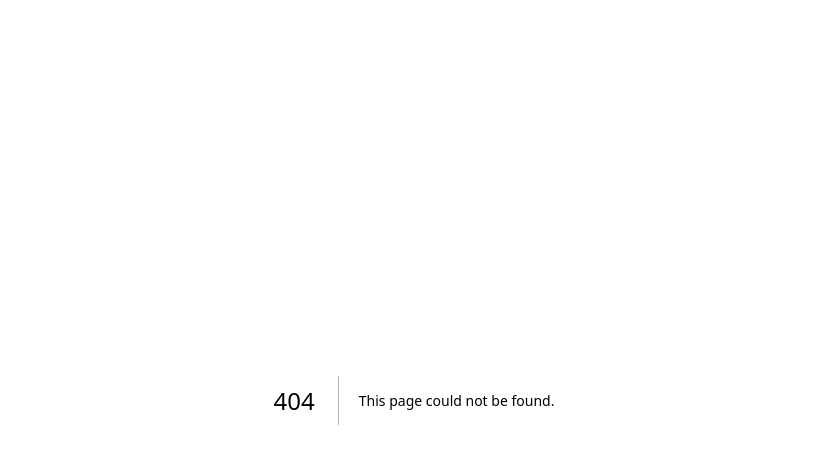
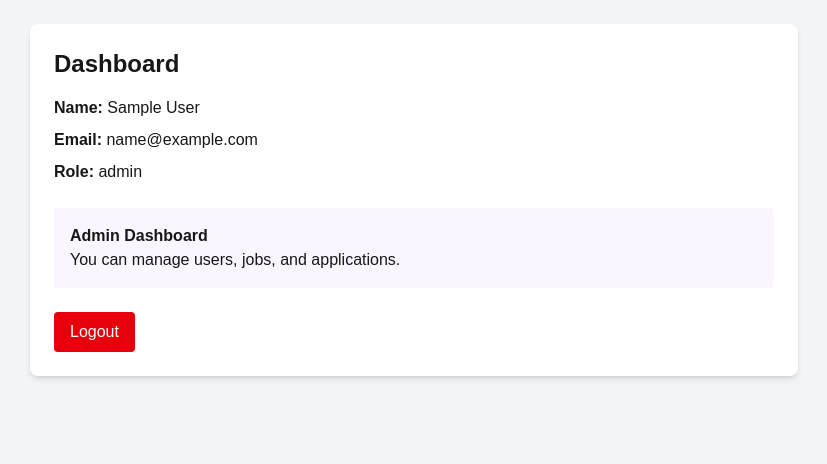
Before and after one commit to Thushan-Shamendra/smart-job-portal, a Next.js app in the folder frontend/: page /dashboard in a window 1280 px wide. Before the commit this address had no page. Shown: the top 464 px of the page, without its empty margins (226-1053 px from the left). Built offline with nearby package versions, Linux system fonts and the light colour scheme; sample sign-in values are in the browser's storage.

Commit message:
Create Dashboard Page

```diff
--- /dev/null
+++ b/frontend/app/dashboard/page.jsx
@@ -0,0 +1,81 @@
+"use client";
+
+import { useEffect, useState } from "react";
+import { useRouter } from "next/navigation";
+
+export default function DashboardPage() {
+  const router = useRouter();
+  const [user, setUser] = useState(null);
+
+  useEffect(() => {
+    const savedUser = localStorage.getItem("user");
+    const token = localStorage.getItem("token");
+
+    if (!savedUser || !token) {
+      router.push("/login");
+      return;
+    }
+
+    setUser(JSON.parse(savedUser));
+  }, [router]);
+
+  const handleLogout = () => {
+    localStorage.removeItem("token");
+    localStorage.removeItem("user");
+    router.push("/login");
+  };
+
+  if (!user) {
+    return <p className="p-6">Loading...</p>;
+  }
+
+  return (
+    <div className="min-h-screen bg-gray-100 p-6">
+      <div className="bg-white p-6 rounded-lg shadow-md max-w-3xl mx-auto">
+        <h1 className="text-2xl font-bold mb-4">Dashboard</h1>
+
+        <div className="space-y-2">
+          <p>
+            <strong>Name:</strong> {user.name}
+          </p>
+
+          <p>
+            <strong>Email:</strong> {user.email}
+          </p>
+
+          <p>
+            <strong>Role:</strong> {user.role}
+          </p>
+        </div>
+
+        {user.role === "jobseeker" && (
+          <div className="mt-6 p-4 bg-blue-50 rounded">
+            <h2 className="font-semibold">Job Seeker Dashboard</h2>
+            <p>You can search jobs, apply jobs, and manage your profile.</p>
+          </div>
+        )}
+
+        {user.role === "employer" && (
+          <div className="mt-6 p-4 bg-green-50 rounded">
+            <h2 className="font-semibold">Employer Dashboard</h2>
+            <p>You can post jobs and manage applicants.</p>
+          </div>
+        )}
+
+        {user.role === "admin" && (
+          <div className="mt-6 p-4 bg-purple-50 rounded">
+            <h2 className="font-semibold">Admin Dashboard</h2>
+            <p>You can manage users, jobs, and applications.</p>
+          </div>
+        )}
+
+        <button
+          onClick={handleLogout}
+          className="mt-6 bg-red-600 text-white px-4 py-2 rounded hover:bg-red-700"
+        >
+          Logout
+        </button>
+      </div>
+    </div>
+  );
+}
```
